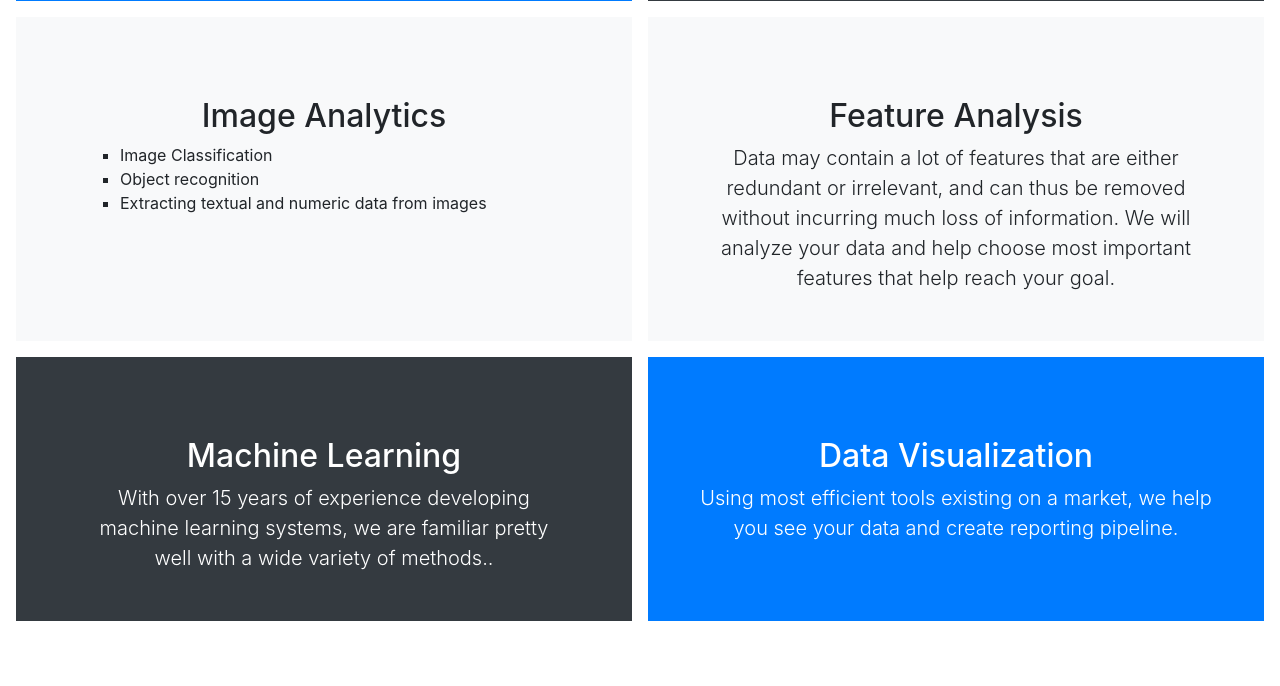
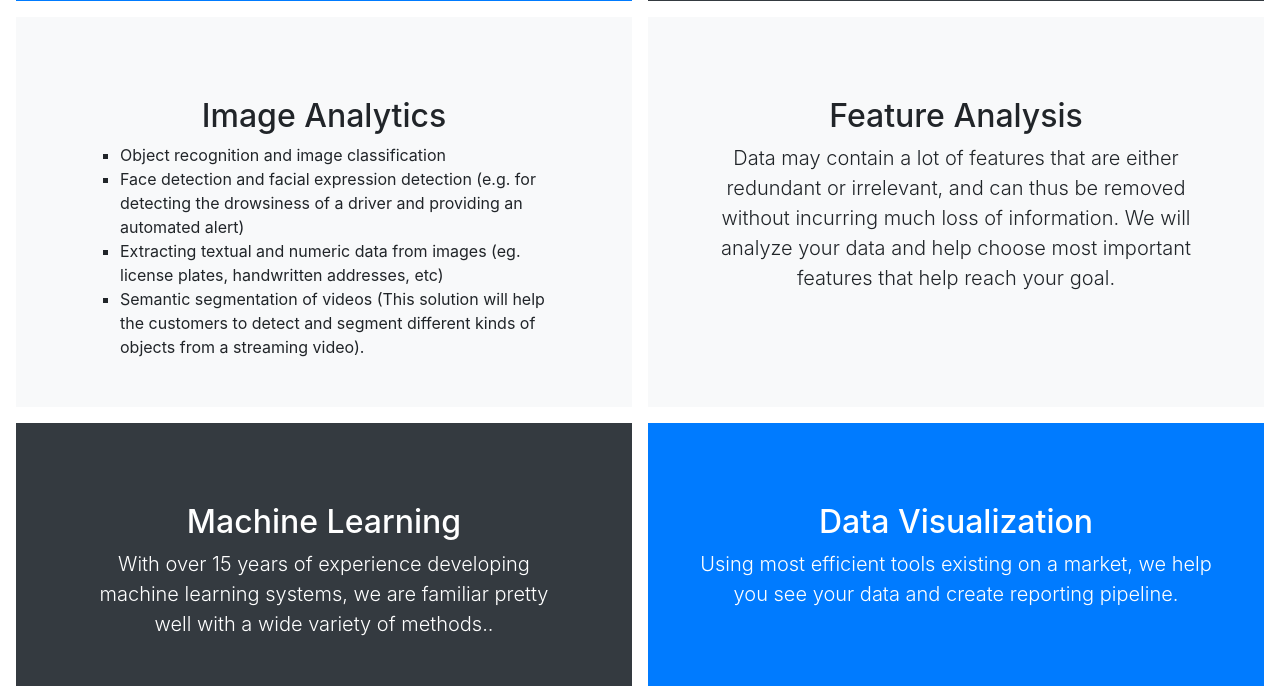
Before and after one commit to dbandurin/my_website, a Flask app: page / in a window 1280 px wide. Shown: the part 1789-2475 px from the top of the page. Run offline with Flask 2, Linux system fonts and the light colour scheme; some libraries are stand-ins or nearby versions.

Commit message:
more tasks

```diff
--- a/templates/home.html
+++ b/templates/home.html
@@ -160,9 +160,10 @@
           <div class="my-3 p-3">
             <h2 class="display-5">Image Analytics</h2>
             <ul style="list-style-type:square" class="text-left">
-                <li>Image Classification</li>
-                <li>Object recognition</li>
-                <li>Extracting textual and numeric data from images</li>
+                <li>Object recognition and image classification</li>
+                <li>Face detection and facial expression detection (e.g. for detecting the drowsiness of a driver and providing an automated alert)</li>
+                <li>Extracting textual and numeric data from images (eg. license plates, handwritten addresses, etc)</li>
+                <li>Semantic segmentation of videos (This solution will help the customers to detect and segment different kinds of objects from a streaming video).</li>
             </ul>
           </div>
           <!-- <div class="bg-dark shadow-sm mx-auto" style="width: 80%; height: 300px; border-radius: 21px 21px 0 0;"></div> -->
```
